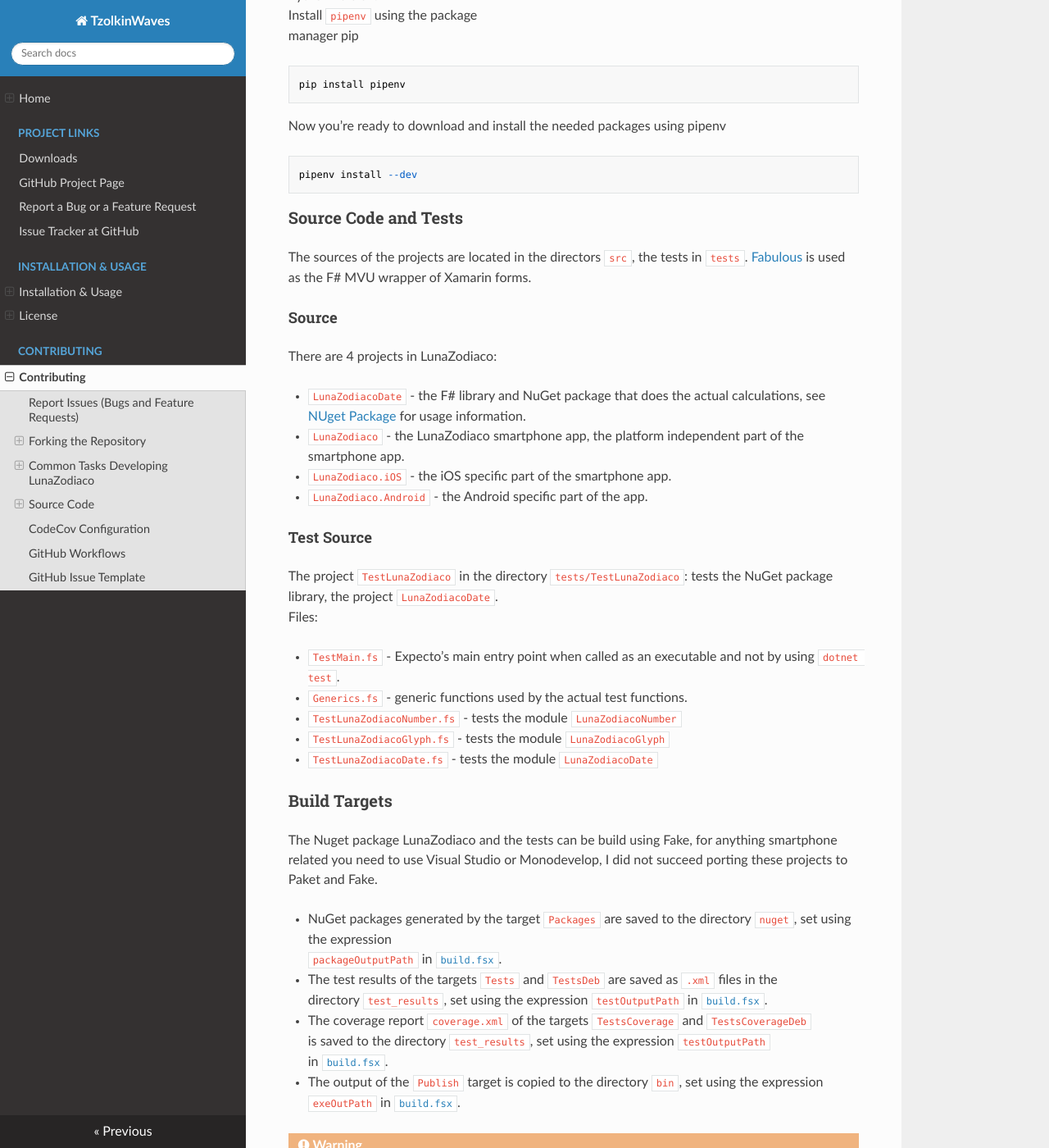
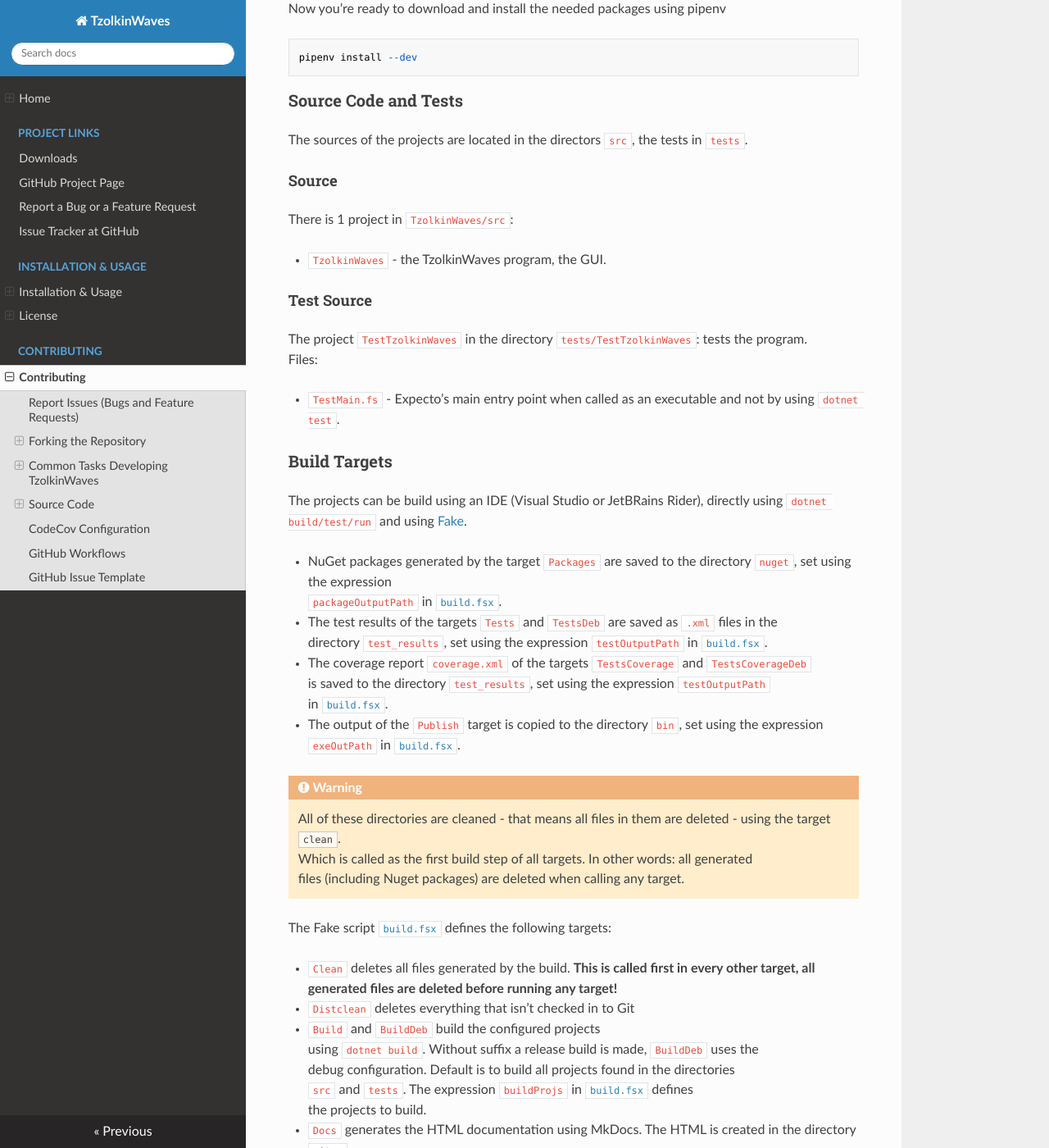
Before and after one commit to Release-Candidate/TzolkinWaves, an MkDocs documentation site: the page built from docs/contributing.md, in a window 1280 px wide and 1400 px high, scrolled down 4695 px. Shown: the whole window at 82% size. Built offline with MkDocs 1.6.1, drawn with Linux system fonts in a browser that asks for light colours; nearby versions of some CDN libraries; some of the changed text lies outside the part shown.

Commit message:
Add documentation

````diff
--- a/docs/contributing.md
+++ b/docs/contributing.md
@@ -2,14 +2,13 @@
 
 Any help is welcome!
 
-If you encounter a problem using LunaZodiaco, a task it not as easy as you'd like it to be or you'd like something added to it: open an issue at GitHub, see section [Report Issues](#report-issues-bugs-and-feature-requests).
+If you encounter a problem using TzolkinWaves, a task it not as easy as you'd like it to be or you'd like something added to it: open an issue at GitHub, see section [Report Issues](#report-issues-bugs-and-feature-requests).
 
 - [Contributing](#contributing)
   - [Report Issues (Bugs and Feature Requests)](#report-issues-bugs-and-feature-requests)
   - [Forking the Repository](#forking-the-repository)
     - [Github Documentation on Collaborating with Issues and Pull Requests](#github-documentation-on-collaborating-with-issues-and-pull-requests)
-  - [Common Tasks Developing LunaZodiaco](#common-tasks-developing-LunaZodiaco)
-    - [Jupyter Notebook](#jupyter-notebook)
+  - [Common Tasks Developing TzolkinWaves](#common-tasks-developing-tzolkinwaves)
     - [Changing and Generating Documentation](#changing-and-generating-documentation)
       - [Installing Dependencies](#installing-dependencies)
       - [MkDocs Files](#mkdocs-files)
@@ -26,13 +25,15 @@ If you encounter a problem using LunaZodiaco, a task it not as easy as you'd lik
 
 ## Report Issues (Bugs and Feature Requests)
 
-File a bug report at [Github](https://github.com/Release-Candidate/LunaZodiaco/issues/new?assignees=&labels=&template=bug_report.md&title=).
-Add a feature request at [Github](https://github.com/Release-Candidate/LunaZodiaco/issues/new?assignees=&labels=&template=feature_request.md&title=).
-Take a look at the [Issue Tracker at GitHub](https://github.com/Release-Candidate/LunaZodiaco/issues)
+File a bug report at [Github](https://github.com/Release-Candidate/TzolkinWaves/issues/new?assignees=&labels=&template=bug_report.md&title=).
+
+Add a feature request at [Github](https://github.com/Release-Candidate/TzolkinWaves/issues/new?assignees=&labels=&template=feature_request.md&title=).
+
+Take a look at the [Issue Tracker at GitHub](https://github.com/Release-Candidate/TzolkinWaves/issues)
 
 ## Forking the Repository
 
-If you'd like to contribute directly, e.g. better the documentation, add another language or write some source code: fork LunaZodiaco by clicking the `Fork` button in the upper right corner of the GitHub project website. Check out your fork of LunaZodiaco using the URL from the `Code` button of your fork on Github. The URL should be something like github.com/YOUR_USERNAME/LunaZodiaco.git.
+If you'd like to contribute directly, e.g. better the documentation, add another language or write some source code: fork TzolkinWaves by clicking the `Fork` button in the upper right corner of the GitHub project website. Check out your fork of TzolkinWaves using the URL from the `Code` button of your fork on Github. The URL should be something like github.com/YOUR_USERNAME/TzolkinWaves.git.
 
 Details about how to fork a repository on Github are [here](https://docs.github.com/en/github/getting-started-with-github/fork-a-repo).
 
@@ -44,11 +45,7 @@ See [GitHub on Pull-Requests](https://docs.github.com/en/github/collaborating-wi
 
 See GitHub's documentation about how to contribute for details: [Collaborating with issues and pull requests](https://docs.github.com/en/github/collaborating-with-issues-and-pull-requests).
 
-## Common Tasks Developing LunaZodiaco
-
-### Jupyter Notebook
-
-The Jupyter Notebook is located in the project root directory LunaZodiaco, named `LunaZodiaco.ipynb`. `postBuild` holds the information on how to customize the MyBinder Docker image for the use with F#.
+## Common Tasks Developing TzolkinWaves
 
 ### Changing and Generating Documentation
 
@@ -64,7 +61,7 @@ See
 - [Using Python on a Macintosh](https://docs.python.org/3/using/mac.html)
 - [Using Python on Unix Platforms](https://docs.python.org/3/using/unix.html)
 
-In the file [`Pipfile`](https://github.com/Release-Candidate/LunaZodiaco/blob/main/Pipfile) there is a stanza saying
+In the file [`Pipfile`](https://github.com/Release-Candidate/TzolkinWaves/blob/master/Pipfile) there is a stanza saying
 
 ```ini
 [requires]
@@ -96,7 +93,7 @@ Call
 pipenv run mkdocs serve
 ```
 
-in the root directory of LunaZodiaco and connect to the running webserver at [http://127.0.0.1:8000](http://127.0.0.1:8000).
+in the root directory of TzolkinWaves and connect to the running webserver at [http://127.0.0.1:8000](http://127.0.0.1:8000).
 This preview shows changes in realtime, so any changes to the markdown files in `docs` you
 see as preview as soon as you save the file. The generated HTML files are saved in the directory
 `sites`.
@@ -108,19 +105,18 @@ see as preview as soon as you save the file. The generated HTML files are saved
     Which you may need to edit
 
 ```yml
-      nav:
-    - Home: index.md
-    - Project Links:
-        - "GitHub Project Page": "https://github.com/Release-Candidate/LunaZodiaco"
-        - "Nuget Package": "https://www.nuget.org/packages/LunaZodiaco/"
-        - "Report a Bug or a Feature Request": "https://github.com/Release-Candidate/LunaZodiaco/issues/new/choose"
-        - "Issue Tracker at GitHub": "https://github.com/Release-Candidate/LunaZodiaco/issues"
-    - "Installation & Usage":
-        - "Installation & Usage": usage.md
-        - "NuGet Package": nuget_package.md
-        - License: license.md
-    - Contributing:
-        - Contributing: contributing.md
+     nav:
+      - Home: index.md
+      - Project Links:
+          - "Downloads": https://github.com/Release-Candidate/TzolkinWaves/releases/latest
+          - "GitHub Project Page": "https://github.com/Release-Candidate/TzolkinWaves"
+          - "Report a Bug or a Feature Request": "https://github.com/Release-Candidate/TzolkinWaves/issues/new/choose"
+          - "Issue Tracker at GitHub": "https://github.com/Release-Candidate/TzolkinWaves/issues"
+      - "Installation & Usage":
+          - "Installation & Usage": usage.md
+          - License: license.md
+      - Contributing:
+          - Contributing: contributing.md
 ```
 
 - `docs/` the markdown files that are used to generate the
@@ -137,7 +133,7 @@ Read the Docs automatically generates the MkDocs documentation after each `git p
 
 #### GitHub Documentation
 
-The Markdown documentation for GitHub are the files [README.md](https://github.com/Release-Candidate/LunaZodiaco-calendar/blob/main/README.md) and [CHANGELOG.md](https://github.com/Release-Candidate/LunaZodiaco-calendar/blob/main/CHANGELOG.md) in the project root directory.
+The Markdown documentation for GitHub are the files [README.md](https://github.com/Release-Candidate/TzolkinWaves/blob/master/README.md) and [CHANGELOG.md](https://github.com/Release-Candidate/TzolkinWaves/blob/master/CHANGELOG.md) in the project root directory.
 
 ## Source Code
 
@@ -151,7 +147,7 @@ dotnet tool restore
 ```
 
 now you have installed Fake, Paket and FSharpLint,
-configured in the file [`.config/dotnet-tools.json`](https://github.com/Release-Candidate/LunaZodiaco/blob/main/.config/dotnet-tools.json)
+configured in the file [`.config/dotnet-tools.json`](https://github.com/Release-Candidate/TzolkinWaves/blob/master/.config/dotnet-tools.json)
 
 2. Download and install ("restore") the Paket Nuget packages.
 
@@ -170,7 +166,7 @@ environment is the same as the locally installed Nuget packages above.
 So, first you need to install Python, if you don't
 have it installed already - either from your distributions repository, using the XCode or [Homebrew](https://brew.sh/) version,
 or getting it from [Python.org](https://www.python.org/downloads/).
-In the file [`Pipfile`](https://github.com/Release-Candidate/LunaZodiaco/blob/main/Pipfile) there is a stanza saying
+In the file [`Pipfile`](https://github.com/Release-Candidate/TzolkinWaves/blob/master/Pipfile) there is a stanza saying
 
 ```ini
 [requires]
@@ -196,40 +192,33 @@ pipenv install --dev
 
 ### Source Code and Tests
 
-The sources of the projects are located in the directors `src`, the tests in `tests`. [Fabulous](https://fsprojects.github.io/Fabulous/) is used as the F# MVU wrapper of Xamarin forms.
+The sources of the projects are located in the directors `src`, the tests in `tests`.
 
 #### Source
 
-There are 4 projects in LunaZodiaco:
+There is 1 project in `TzolkinWaves/src`:
 
-- `LunaZodiacoDate` - the F# library and NuGet package that does the actual calculations, see [NUget Package](./nuget_package.md) for usage information.
-- `LunaZodiaco` - the LunaZodiaco smartphone app, the platform independent part of the smartphone app.
-- `LunaZodiaco.iOS` - the iOS specific part of the smartphone app.
-- `LunaZodiaco.Android` - the Android specific part of the app.
+- `TzolkinWaves` - the TzolkinWaves program, the GUI.
 
 #### Test Source
 
-The project `TestLunaZodiaco` in the directory `tests/TestLunaZodiaco`: tests the NuGet package library, the project `LunaZodiacoDate`.
+The project `TestTzolkinWaves` in the directory `tests/TestTzolkinWaves`: tests the program.
 Files:
 
 - `TestMain.fs` - Expecto's main entry point when called as an executable and not by using `dotnet test`.
-- `Generics.fs` - generic functions used by the actual test functions.
-- `TestLunaZodiacoNumber.fs` - tests the module `LunaZodiacoNumber`
-- `TestLunaZodiacoGlyph.fs` - tests the module `LunaZodiacoGlyph`
-- `TestLunaZodiacoDate.fs` - tests the module `LunaZodiacoDate`
 
 ### Build Targets
 
-The Nuget package LunaZodiaco and the tests can be build using Fake, for anything smartphone related you need to use Visual Studio or Monodevelop, I did not succeed porting these projects to Paket and Fake.
+The projects can be build using an IDE (Visual Studio or JetBRains Rider), directly using `dotnet build/test/run` and using [Fake](https://fake.build/).
 
 - NuGet packages generated by the target `Packages` are saved to the directory `nuget`, set using the expression
-  `packageOutputPath` in [`build.fsx`](https://github.com/Release-Candidate/LunaZodiaco/blob/main/build.fsx).
+  `packageOutputPath` in [`build.fsx`](https://github.com/Release-Candidate/TzolkinWaves/blob/main/build.fsx).
 - The test results of the targets `Tests` and `TestsDeb` are saved as  `.xml` files in the
-  directory `test_results`, set using the expression  `testOutputPath` in [`build.fsx`](https://github.com/Release-Candidate/LunaZodiaco/blob/main/build.fsx).
+  directory `test_results`, set using the expression  `testOutputPath` in [`build.fsx`](https://github.com/Release-Candidate/TzolkinWaves/blob/main/build.fsx).
 - The coverage report `coverage.xml` of the targets `TestsCoverage` and `TestsCoverageDeb`
   is saved to the directory `test_results`, set using the expression  `testOutputPath`
-  in [`build.fsx`](https://github.com/Release-Candidate/LunaZodiaco/blob/main/build.fsx).
-- The output of the `Publish` target is copied to the directory `bin`, set using the expression  `exeOutPath` in [`build.fsx`](https://github.com/Release-Candidate/LunaZodiaco/blob/main/build.fsx).
+  in [`build.fsx`](https://github.com/Release-Candidate/TzolkinWaves/blob/main/build.fsx).
+- The output of the `Publish` target is copied to the directory `bin`, set using the expression  `exeOutPath` in [`build.fsx`](https://github.com/Release-Candidate/TzolkinWaves/blob/main/build.fsx).
 
 !!! Warning
 
@@ -237,37 +226,38 @@ The Nuget package LunaZodiaco and the tests can be build using Fake, for anythin
     Which is called as the first build step of all targets. In other words: all generated
     files (including Nuget packages) are deleted when calling any target.
 
-The Fake script [`build.fsx`](https://github.com/Release-Candidate/LunaZodiaco/blob/main/build.fsx) defines the following targets:
+The Fake script [`build.fsx`](https://github.com/Release-Candidate/TzolkinWaves/blob/main/build.fsx) defines the following targets:
 
 - `Clean` deletes all files generated by the build. **This is called first in every other target, all generated files are deleted before running any target!**
 - `Distclean` deletes everything that isn't checked in to Git
 - `Build` and `BuildDeb` build the configured projects
    using `dotnet build`. Without suffix a release build is made, `BuildDeb` uses the
    debug configuration. Default is to build all projects found in the directories
-   `src` and `tests`. The expression `buildProjs` in [`build.fsx`](https://github.com/Release-Candidate/LunaZodiaco/blob/main/build.fsx) defines
+   `src` and `tests`. The expression `buildProjs` in [`build.fsx`](https://github.com/Release-Candidate/TzolkinWaves/blob/main/build.fsx) defines
    the projects to build.
 - `Docs` generates the HTML documentation using MkDocs. The HTML is created in the directory `sites`.
-  The output directory is configured in the MkDocs config file [`mkdocs.yml`](https://github.com/Release-Candidate/LunaZodiaco/blob/main/mkdocs.yml)
-- `Lint` runs FSharpLint on all configured projects. Default is all projects, `lintProjs` in [`build.fsx`](https://github.com/Release-Candidate/LunaZodiaco/blob/main/build.fsx)
+  The output directory is configured in the MkDocs config file [`mkdocs.yml`](https://github.com/Release-Candidate/TzolkinWaves/blob/main/mkdocs.yml)
+- `Lint` runs FSharpLint on all configured projects. Default is all projects, `lintProjs` in [`build.fsx`](https://github.com/Release-Candidate/TzolkinWaves/blob/main/build.fsx)
   defines the projects to run `Lint` on.
 - `Tests` and `TestsDeb` build and run all test projects in the directory `tests` using `dotnet test`.
   Without suffix a release build is made, `TestsDeb` uses the  debug configuration.
-  Default is testing all projects in the directory `tests`, `testProjs` in [`build.fsx`](https://github.com/Release-Candidate/LunaZodiaco/blob/main/build.fsx) defines the projects to run `Tests` and `TestsDeb` on.
+  Default is testing all projects in the directory `tests`, `testProjs` in [`build.fsx`](https://github.com/Release-Candidate/TzolkinWaves/blob/main/build.fsx) defines the projects to run `Tests` and `TestsDeb` on.
 - `TestsCoverage` and `TestsCoverageDeb`  build and run all tests projects and generate a coverage report using AltCover.
   With and without suffix a debug configuration is build and tested.
-  Default is testing all projects in the directory `tests`, `testProjs` in [`build.fsx`](https://github.com/Release-Candidate/LunaZodiaco/blob/main/build.fsx) defines the projects to run `TestsCoverage` and `TestsCoverageDeb` on.
+  Default is testing all projects in the directory `tests`, `testProjs` in [`build.fsx`](https://github.com/Release-Candidate/TzolkinWaves/blob/main/build.fsx) defines the projects to run `TestsCoverage` and `TestsCoverageDeb` on.
 - `Publish` runs `dotnet publish` on the configured projects, default is all in `src`. The
   build is done with the release configuration, the version **must** be given as argument on the command line
-  and be the same as the newest one in [CHANGELOG.md](https://github.com/Release-Candidate/LunaZodiaco/blob/main/CHANGELOG.md).
-  `publishProjs` in [`build.fsx`](https://github.com/Release-Candidate/LunaZodiaco/blob/main/build.fsx) defines the projects to run `Publish` on.
+  and be the same as the newest one in [CHANGELOG.md](https://github.com/Release-Candidate/TzolkinWaves/blob/main/CHANGELOG.md).
+  `publishProjs` in [`build.fsx`](https://github.com/Release-Candidate/TzolkinWaves/blob/main/build.fsx) defines the projects to run `Publish` on.
   Published binaries are saved to the directory `bin`.
 - `Packages` builds the NuGet packages of all projects using a release build. The
   build is done with the release configuration, the version **must** be given as argument on the command line
-  and be the same as the newest one in [CHANGELOG.md](https://github.com/Release-Candidate/LunaZodiaco/blob/main/CHANGELOG.md).
-  `packageProjs` in [`build.fsx`](https://github.com/Release-Candidate/LunaZodiaco/blob/main/build.fsx) defines the projects to run `Packages` on.
+  and be the same as the newest one in [CHANGELOG.md](https://github.com/Release-Candidate/TzolkinWaves/blob/main/CHANGELOG.md).
+  `packageProjs` in [`build.fsx`](https://github.com/Release-Candidate/TzolkinWaves/blob/main/build.fsx) defines the projects to run `Packages` on.
   Packages are saved to the directory `packages`
 - `Upload` uploads all packages in the directory `packages` to NuGet.org. The NuGet API key
   needs to be saved to the configuration using
+- `Run` builds the program and runs it using `dotnet run -p PROJECT_FILE`.
 
 ```shell
 nuget setApiKey API_KEY
@@ -275,7 +265,7 @@ nuget setApiKey API_KEY
 
 - `Release` is a pseudo-target, the same as `Build`, `Docs`, `Publish`, `Packages` and `Upload`. The
   build is done with the release configuration, the version **must** be given as argument on the command line
-  and be the same as the newest one in [CHANGELOG.md](https://github.com/Release-Candidate/LunaZodiaco/blob/main/CHANGELOG.md).
+  and be the same as the newest one in [CHANGELOG.md](https://github.com/Release-Candidate/TzolkinWaves/blob/main/CHANGELOG.md).
 - `All` is a pseudo-target, the same as `Build` and `Docs`,
 
 Usage:
@@ -286,7 +276,7 @@ dotnet fake run build.fsx target TARGET VERSION_STRING
 
 - `TARGET` is the name of the target to call, see above list for possible targets
 - `VERSION_STRING` is the version to use for the target, **must** be the same as the first (newest)
-  version in the file [`CHANGELOG.md`](https://github.com/Release-Candidate/LunaZodiaco/blob/main/CHANGELOG.md). Targets that need `VERSION_STRING` are
+  version in the file [`CHANGELOG.md`](https://github.com/Release-Candidate/TzolkinWaves/blob/main/CHANGELOG.md). Targets that need `VERSION_STRING` are
   `Packages`, `Publish`, `Upload` and `Release`.
 
 Run all default targets (see above):
@@ -313,7 +303,7 @@ Generate the Nuget packages of version `2.65.93` and upload to [NuGet.org](https
 dotnet fake run build.fsx target Upload 2.65.93
 ```
 
-Run `dotnet publish` on the configured projects (`publishProjs` in [`build.fsx`](https://github.com/Release-Candidate/LunaZodiaco/blob/main/build.fsx))  setting the
+Run `dotnet publish` on the configured projects (`publishProjs` in [`build.fsx`](https://github.com/Release-Candidate/TzolkinWaves/blob/main/build.fsx))  setting the
 version to 6.2.53
 
 ```shell
@@ -336,8 +326,8 @@ dotnet fake run build.fsx target TestsCoverage
 
 Generate an account at [CodeCov](https://about.codecov.io/), link your GitHub repositories, add the CodeCov token
 as a secret to the GitHub repositories named `CODECOV_SECRET` and upload the coverage result
-using a GitHub action. Used in the workflows [linux_test.yml](https://github.com/Release-Candidate/LunaZodiaco/blob/main/.github/workflows/linux_test.yml),
-[osx_test.yml](https://github.com/Release-Candidate/LunaZodiaco/blob/main/.github/workflows/osx_test.yml) and [windows_test.yml](https://github.com/Release-Candidate/LunaZodiaco/blob/main/.github/workflows/windows_test.yml)
+using a GitHub action. Used in the workflows [linux_test.yml](https://github.com/Release-Candidate/TzolkinWaves/blob/main/.github/workflows/linux_test.yml),
+[osx_test.yml](https://github.com/Release-Candidate/TzolkinWaves/blob/main/.github/workflows/osx_test.yml) and [windows_test.yml](https://github.com/Release-Candidate/TzolkinWaves/blob/main/.github/workflows/windows_test.yml)
 
 ```yml
       - name: Run Tests
@@ -369,9 +359,9 @@ These are the GitHub workflows defined in the directory `.github/workflows`
 
 - `create_packages.yml` creates and uploads the NuGet packages, runs `dotnet publish` and
   generates a new GitHUb release with these files appended. Run automatically after tagging
-  the source with a release tag of the form `v?.?.?` (**must be the same version as the newest in [CHANGELOG.md](https://github.com/Release-Candidate/LunaZodiaco/blob/main/CHANGELOG.md)**).
-  Appends the newest entry in [CHANGELOG.md](https://github.com/Release-Candidate/LunaZodiaco/blob/main/CHANGELOG.md) to the release - script [`scripts/get_changelog.sh`](https://github.com/Release-Candidate/LunaZodiaco/blob/main/scripts/get_changelog.sh)
-  See the [latest release](https://github.com/Release-Candidate/LunaZodiaco/releases/latest) as an example
+  the source with a release tag of the form `v?.?.?` (**must be the same version as the newest in [CHANGELOG.md](https://github.com/Release-Candidate/TzolkinWaves/blob/main/CHANGELOG.md)**).
+  Appends the newest entry in [CHANGELOG.md](https://github.com/Release-Candidate/TzolkinWaves/blob/main/CHANGELOG.md) to the release - script [`scripts/get_changelog.sh`](https://github.com/Release-Candidate/TzolkinWaves/blob/main/scripts/get_changelog.sh)
+  See the [latest release](https://github.com/Release-Candidate/TzolkinWaves/releases/latest) as an example
 - `linux_test.yml` runs the tests and coverage tests on Linux, uploads the test results as artifacts,
   uploads the coverage results to CodeCov.
 - `osx_test.yml` runs the tests and coverage tests on Mac OS X, uploads the test results as artifacts,
@@ -379,7 +369,7 @@ These are the GitHub workflows defined in the directory `.github/workflows`
 - `windows_test.yml` runs the tests and coverage tests on Windows, uploads the test results as artifacts,
   uploads the coverage results to CodeCov.
 
-The badges of the workflows are linked in the section [Badges](https://github.com/Release-Candidate/LunaZodiaco#badges )
+The badges of the workflows are linked in the section [Badges](https://github.com/Release-Candidate/TzolkinWaves#badges )
 
 ## GitHub Issue Template
 
````
Also changed, not shown: CHANGELOG.md (+1 -1 lines), README.md (+18 -3 lines), docs/index.md (+19 -9 lines), docs/nuget_package.md (deleted, +0 -510 lines), 14 other files.
